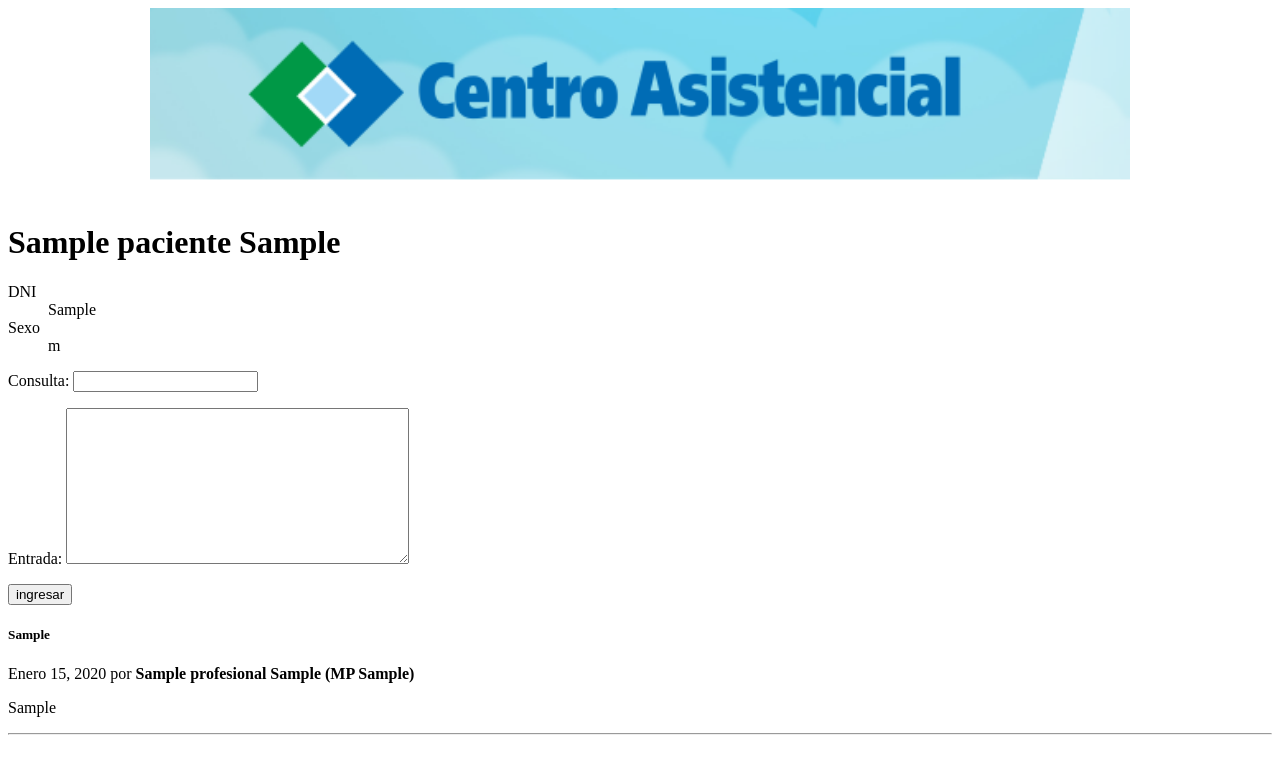
After one commit to myriansosa/CentroAsistencialH3, a Django app: page /paciente/1 in a window 1280 px wide. The commit adds this page. Shown: the top 774 px of the page. Run offline with Django 3.2, Linux system fonts and the light colour scheme; a user stored in the database is signed in; tables that the repository leaves empty hold one stand-in row (values such as "Sample post").

Commit message:
vista detalle paciente y alta de nuevo paciente

```diff
--- a/CentroAsist/models.py
+++ b/CentroAsist/models.py
@@ -26,26 +26,35 @@ class Paciente(models.Model):
 
     nacionalidad=models.CharField(max_length= 25, choices=NACIONALIDAD_CHOICES, default=('argentina', 'Argentino'))
 
+    familiares = models.ManyToManyField("self", symmetrical=True, blank=True)
+    numero_hc = models.CharField(max_length=10,
+                                 null=True, blank=True,
+                                 help_text='Numero historia clinica en archivo físico')
 
-    id_familiar=models.ManyToManyField("self")
-    familiares = models.ManyToManyField("self", symmetrical=True)
-
+    def __str__(self):
+        return "{} {}".format(self.nombre, self.apellido)
 
 
 class Profesional(models.Model):
-
+    user = models.OneToOneField('auth.User', related_name='profesional')
     nombre = models.CharField(max_length=30)
     apellido = models.CharField(max_length=30)
     matricula=models.CharField(max_length=30)
     especialidad=models.CharField(max_length=30)
-    busqueda_HC=models.ForeignKey("RegistroHC", blank=True, null=True)
+
+
+    def __str__(self):
+        return "{} {} (MP {})".format(self.nombre, self.apellido, self.matricula)
+
+
 
 
 class RegistroHC(models.Model):
 
-    registro_paciente=models.ForeignKey("Paciente", blank=True, null=True)
+    paciente=models.ForeignKey("Paciente")
+    profesional = models.ForeignKey('Profesional', null=True)
     consulta=models.CharField(max_length=30)
-    fecha=models.DateField(auto_now=True) #Almacena la fecha actual
+    fecha=models.DateTimeField(auto_now=True)   # Almacena la fecha actual
     entrada=models.TextField(blank=True, null=True)
 
 
--- a/CentroAsist/templates/login.html
+++ b/CentroAsist/templates/login.html
@@ -18,6 +18,9 @@
 <center><img src ="{% static "imagen/centro.png" %}" WIDTH=980></center>
 <br>
 
+{% block body %}
+
+
 <FORM name=form method="post">
 {% csrf_token %}
 {{ form.as_p }}
@@ -27,6 +30,8 @@
 </FORM>
 
 
+{% endblock body %}
+
 
 </body>
 </html>
--- /dev/null
+++ b/CentroAsist/templates/paciente.html
@@ -0,0 +1,43 @@
+{% extends "login.html" %}
+{% load staticfiles %}
+
+
+
+{% block body %}
+
+
+<h1>{{ paciente }}</h1>
+
+<dl>
+  <dt>DNI</dt>
+  <dd>{{ paciente.dni }}</dd>
+  <dt>Sexo</dt>
+  <dd>{{ paciente.sexo }}</dd>
+</dl>
+
+
+</dd>
+
+
+
+<FORM name=form method="post">
+{% csrf_token %}
+{{ form.as_p }}
+
+<INPUT type='submit' value='ingresar'>
+
+</FORM>
+
+{% for registro in registros %}
+<div class="registro">
+	<h5>{{ registro.consulta }}</h5>
+	<span datetime="{{ registro.fecha }}">{{ registro.fecha|date }}</span> por <strong>{{ registro.profesional }}</strong>
+
+	<p>{{ registro.entrada }}</p>
+</div>
+<hr>
+{% endfor %}
+
+
+
+{% endblock body %}
--- a/CentroAsist/views.py
+++ b/CentroAsist/views.py
@@ -2,7 +2,7 @@
 
 
 from django.shortcuts import render, redirect,get_object_or_404
-from CentroAsistencial.forms import (LoginForm, iniciar, buscar, añadirdatos)
+from CentroAsistencial.forms import (LoginForm, PacienteForm, buscar, RegistroHCForm)
 from django.core.urlresolvers import reverse
 from django.template import RequestContext
 from django.http import HttpResponseRedirect
@@ -10,16 +10,15 @@ from django.shortcuts import render_to_response
 from django.contrib.auth import authenticate, login
 from CentroAsist.models import Paciente, Profesional, RegistroHC, Adjuntos, PalabrasClave
 from django.template.response import TemplateResponse
-
+from django.contrib.auth.decorators import login_required
 
 
 def login_view(request):
     nombre = "Bienvendid@ al Centro Asistencial H3"
-    form = LoginForm()
     next_url = request.GET.get('next', '/')
+    form = LoginForm(initial={'next_url': next_url})
     if request.method =="POST":
         form = LoginForm(request.POST)
-
 
         if form.is_valid():
 
@@ -28,7 +27,7 @@ def login_view(request):
             user = authenticate(username=username, password=password)
             if user is not None and user.is_active:
                 login(request, user)
-                return redirect(request.POST.get('next', '/'))
+                return redirect(request.POST.get('next_url', '/'))
             else:
                 form.add_error(None, 'usuario o contraseña incorrecto')
 
@@ -41,16 +40,50 @@ def logout(request):
     # redirect to a succes page
     return HttpResponseRedirect("/account/loggedout/")
 
+
+@login_required
 def home(request):
     return render_to_response('login.html')
 
 
-#def inicio():
+@login_required
+def registro_hc(request, id_paciente):
+    paciente = get_object_or_404(Paciente, id=id_paciente)
+    registros = RegistroHC.objects.filter(paciente=paciente).order_by('-fecha')
+    print(registros)
+    if request.method == 'POST':
+        # create a form instance and populate it with data from the request:
+        form = RegistroHCForm(request.POST)
+        # check whether it's valid:
+        if form.is_valid():
+            registro = form.save(commit=False)
+            registro.paciente = paciente
+            registro.profesional = request.user.profesional
+            registro.save()
+            return redirect(request.path)
+
+    # if a GET (or any other method) we'll create a blank form
+    else:
+        form = RegistroHCForm()
+
+    return render(request, 'paciente.html',
+                  {'form': form, 'paciente': paciente, 'registros': registros})
 
 
-#def registroHC():
+@login_required
+def registro_paciente(request, id_paciente=None):
+    # if this is a POST request we need to process the form data
+    # paciente = get_object_or_404(Paciente, id=id_paciente)
+    if request.method == 'POST':
+        # create a form instance and populate it with data from the request:
+        form = PacienteForm(request.POST)
+        # check whether it's valid:
+        if form.is_valid():
+            paciente = form.save()
+            return redirect('/paciente/{}'.format(paciente.id))
 
+    # if a GET (or any other method) we'll create a blank form
+    else:
+        form = PacienteForm()
 
-
-
-#def Nuevo_Paciente():
+    return render(request, 'login.html', {'form': form})
--- a/CentroAsistencial/forms.py
+++ b/CentroAsistencial/forms.py
@@ -7,13 +7,8 @@ from CentroAsist.models import Paciente, RegistroHC
 class LoginForm(Form):
     username = forms.CharField(max_length=40, label="Nombre de usuario")
     password = forms.CharField(widget=forms.PasswordInput(), label="Contraseña")
+    next_url = forms.CharField(widget=forms.HiddenInput(), required=False)
 
-
-class iniciar(ModelForm):
-    #CREAR Y BUSCAR PACIENTE
-    class Meta:
-        model= Paciente
-        fields=['nombre','apellido','dni']
 
 
 class buscar(ModelForm):
@@ -21,8 +16,17 @@ class buscar(ModelForm):
 
 
 
-class añadirdatos(ModelForm):
+class RegistroHCForm(ModelForm):
 
     class Meta:
-        model=RegistroHC
-        fields=['registro_paciente']
+        model = RegistroHC
+        fields = ['consulta', 'entrada']
+
+
+class PacienteForm(ModelForm):
+    #CREAR Y BUSCAR PACIENTE
+    class Meta:
+        model= Paciente
+
+        fields=['nombre','apellido','dni', 'nacionalidad', 'domicilio', 'fecha_nacimiento',
+                'sexo', 'familiares', 'numero_hc']
--- a/CentroAsistencial/settings.py
+++ b/CentroAsistencial/settings.py
@@ -105,3 +105,6 @@ STATIC_URL = '/static/'
 STATICFILES_DIRS = [
     os.path.join(BASE_DIR, "static"),
 ]
+
+
+LOGIN_URL = '/login/'
--- a/CentroAsistencial/urls.py
+++ b/CentroAsistencial/urls.py
@@ -1,24 +1,3 @@
-
-
-
-
-"""CentroAsistencial URL Configuration
-
-
-
-The `urlpatterns` list routes URLs to views. For more information please see:
-    https://docs.djangoproject.com/en/1.8/topics/http/urls/
-Examples:
-Function views
-    1. Add an import:  from my_app import views
-    2. Add a URL to urlpatterns:  url(r'^$', views.home, name='home')
-Class-based views
-    1. Add an import:  from other_app.views import Home
-    2. Add a URL to urlpatterns:  url(r'^$', Home.as_view(), name='home')
-Including another URLconf
-    1. Add an import:  from blog import urls as blog_urls
-    2. Add a URL to urlpatterns:  url(r'^blog/', include(blog_urls))
-"""
 from django.contrib.auth.views import login
 from django.contrib.auth.views import logout
 from django.conf.urls import include, url
@@ -27,6 +6,10 @@ from django.contrib import admin
 urlpatterns = [
 
     url(r'^admin/', include(admin.site.urls)),
+    url(r'^paciente/nuevo','CentroAsist.views.registro_paciente', name='registro_paciente'),
+
+    url(r'^paciente/(?P<id_paciente>\d+)','CentroAsist.views.registro_hc', name='registro_hc'),
+
     url(r'^login/','CentroAsist.views.login_view', name='login'),
     url(r'^logout/$', 'django.contrib.auth.views.logout', {'next_page': '/'}, name="auth_logout"),
     url( regex=r'^login/$', view=login, kwargs={'template_name': 'login.html'}, name='login' ), url( regex=r'^logout/$', view=logout, kwargs={'next_page': '/'}, name='logout' ),
```
Also changed, not shown: CentroAsist/migrations/0003_auto_20161029_2257.py (added), CentroAsist/migrations/0004_auto_20161029_2316.py (added), CentroAsist/migrations/0005_auto_20161029_2329.py (added), CentroAsist/migrations/0006_auto_20161029_2341.py (added), CentroAsist/migrations/0007_profesional_user.py (added).
